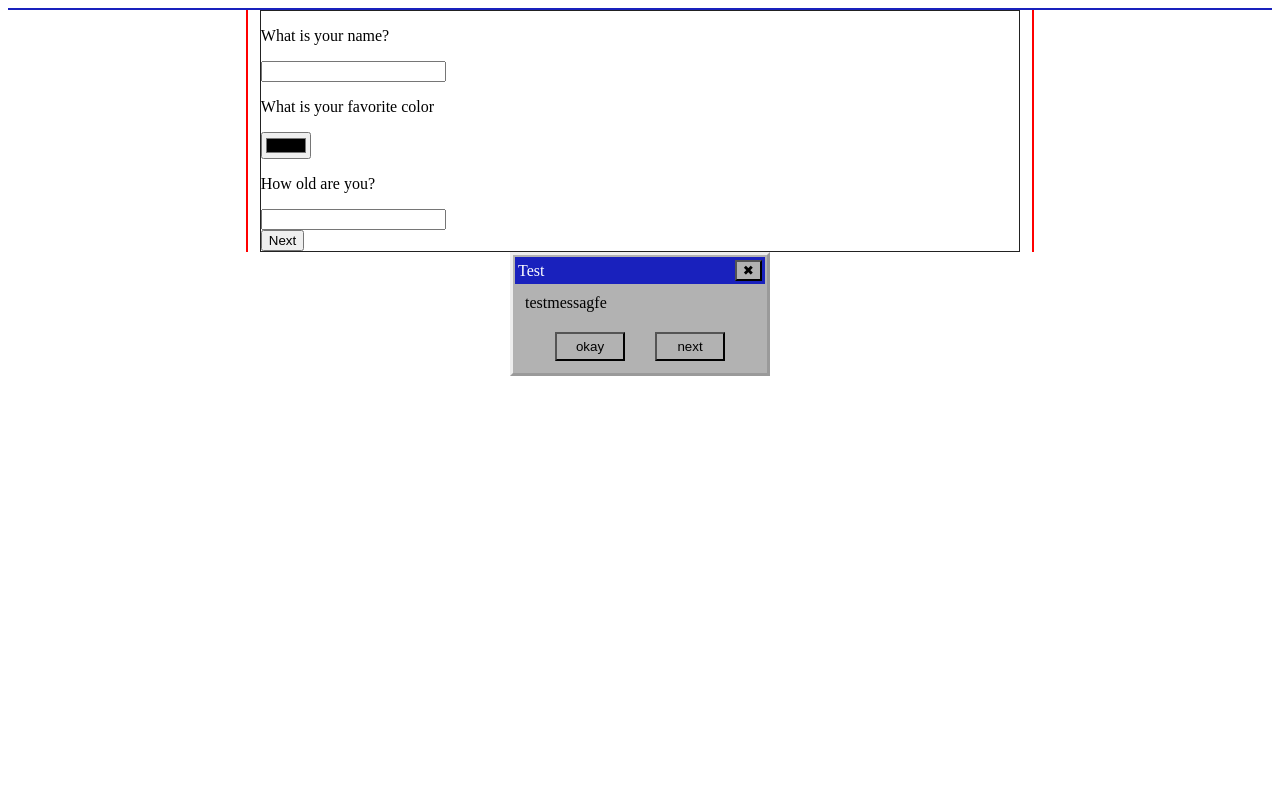
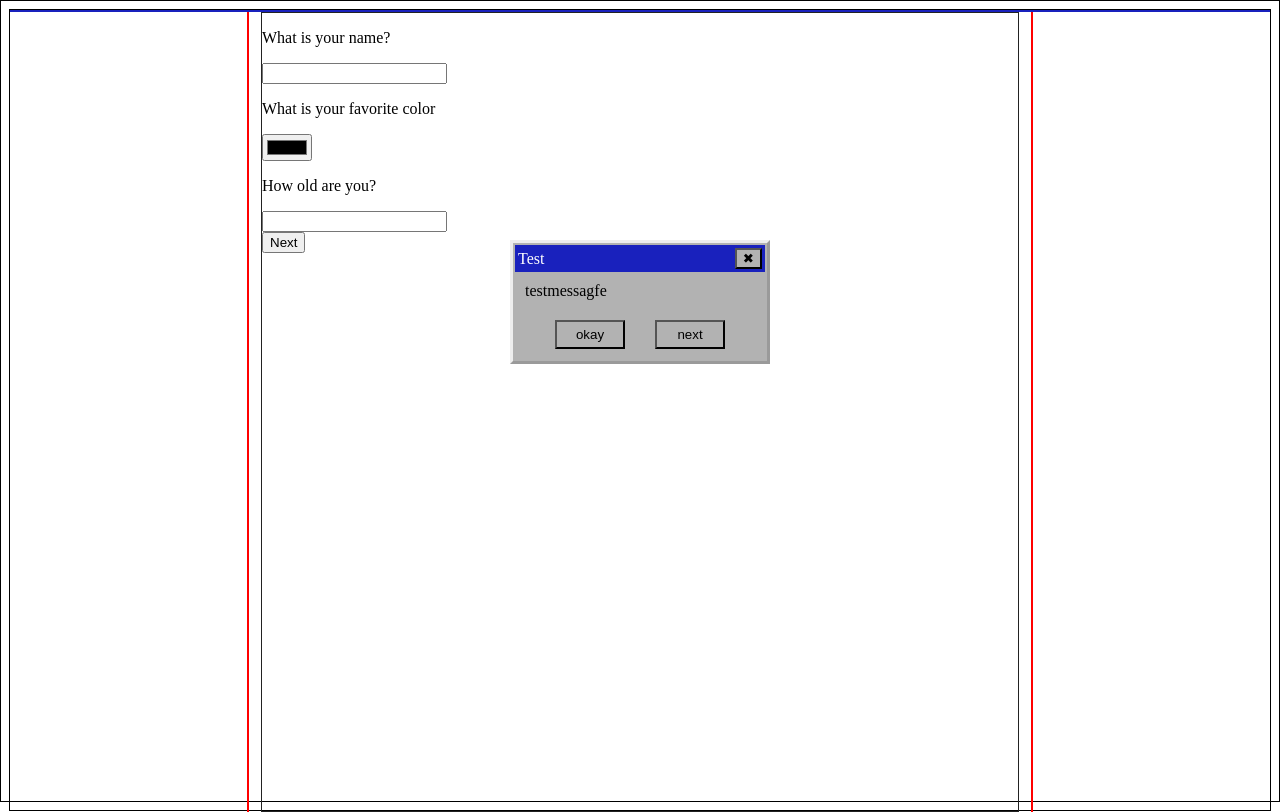
Before and after one commit to nicho-roy/cart211-project, a plain HTML site: page pages/survey1/index.html in a window 1280 px wide. Drawn offline with Linux system fonts and the light colour scheme.

Commit message:
basic page layout

```diff
--- a/css/popup.css
+++ b/css/popup.css
@@ -3,6 +3,10 @@
     border-style: outset;
     width: 250px;
     padding: 2px;
+
+    /* appear over body */
+    position: fixed;
+    top: 30%;
 }
 
 /* stop button focus bug */
--- a/css/style.css
+++ b/css/style.css
@@ -8,25 +8,8 @@
     --secondaryBlue: #4e7dea;
 }
 
-.nav-bar {
-    border: 1px, solid, var(--primaryBlue);
+body, html {
+    border: 1px, solid, black;
+    height: 100%;
+    /* margin: 0px;  //remove margin */
 }
-
-.main-container {
-    display: flex;
-    justify-content: center;
-    gap: 12px;
-}
-
-.main-content {
-    border: 1px, solid, var(--outline);
-    width: 60%;
-}
-
-.left-panel {
-    border: 1px, solid, red;
-}
-
-.right-panel {
-    border: 1px, solid, red;
-}
--- /dev/null
+++ b/css/survey.css
@@ -0,0 +1,23 @@
+.nav-bar {
+    border: 1px, solid, var(--primaryBlue);
+}
+
+.main-container {
+    height: 100%;
+    display: flex;
+    justify-content: center;
+    gap: 12px;
+}
+
+.main-content {
+    border: 1px, solid, var(--outline);
+    width: 60%;
+}
+
+.left-panel {
+    border: 1px, solid, red;
+}
+
+.right-panel {
+    border: 1px, solid, red;
+}
--- a/js/state.js
+++ b/js/state.js
@@ -6,6 +6,7 @@ const defaultState = {
     wordsPerMin: 0,
     surveyStart: Date.now(),
     answers: {
+        username: "dimadome",
     },
 };
 
--- a/pages/survey1/index.html
+++ b/pages/survey1/index.html
@@ -7,6 +7,7 @@
     <meta name='viewport' content='width=device-width, initial-scale=1'>
     <title>Survey 1</title>
     <link rel='stylesheet' href='/css/style.css'>
+    <link rel='stylesheet' href='/css/survey.css'>
     <link rel='stylesheet' href='/css/popup.css'>
     <script src="/js/path.js" defer></script>
     <script src="/js/state.js" defer></script>
@@ -24,7 +25,9 @@
 
     <div class="main-container">
         <div class="left-panel">
+            <div class="watcher-container">
 
+            </div>
         </div>
 
         <div class="main-content">
```
